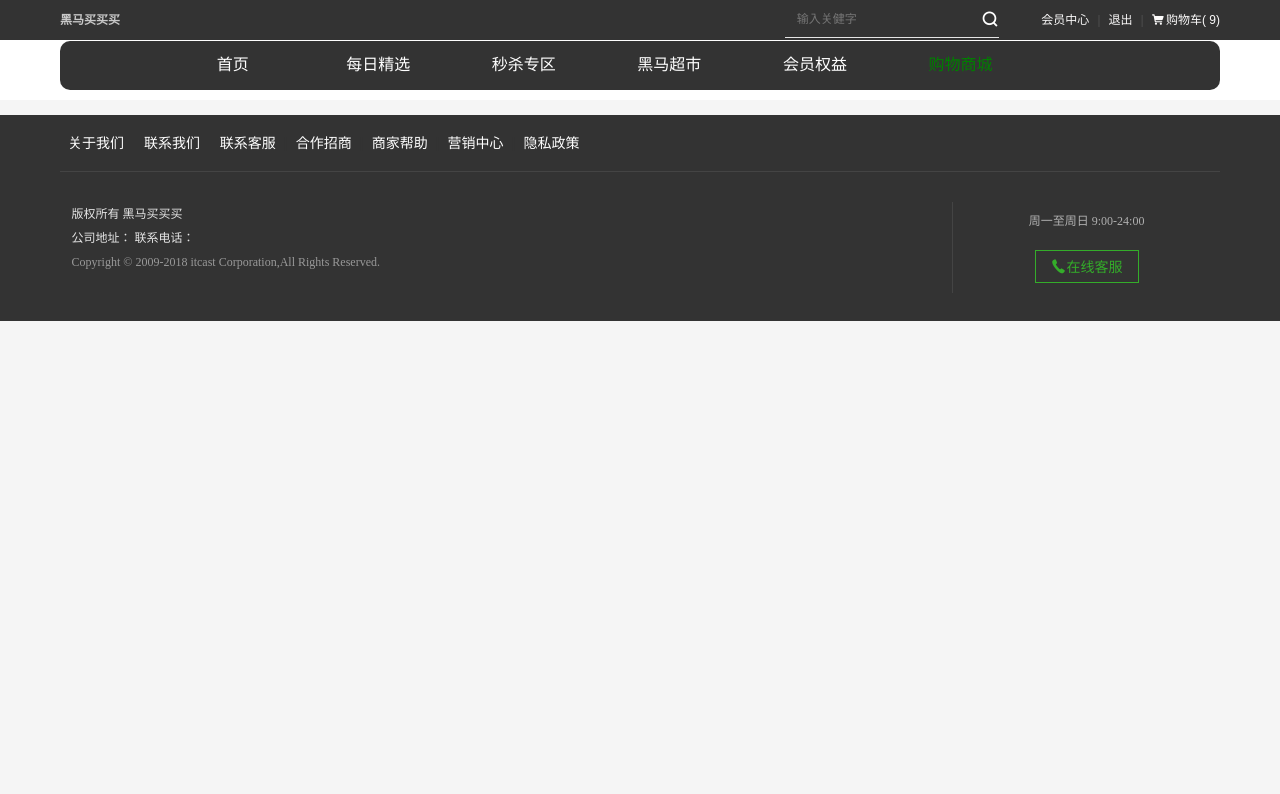
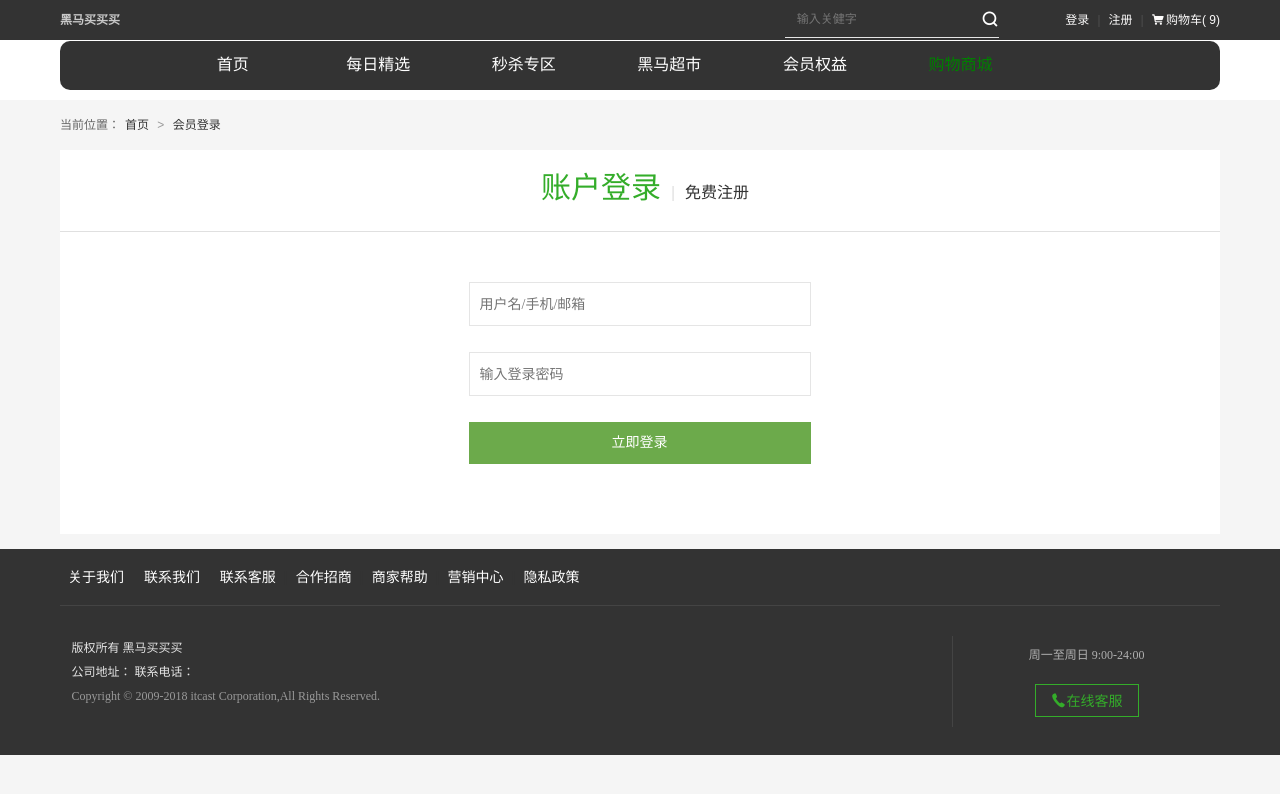
Before and after one commit to guodefate/Buy-buy-buy, a Vue app: page /#/login in a window 1280 px wide. Shown: the top 794 px of the page. Built offline with nearby package versions, Linux system fonts and the light colour scheme; no server answers; what iview, vue-product-zoomer would draw is missing.

Commit message:
完成了判断是否登录跳转到订单详情页面以及订单详情页面的渲染

```diff
--- a/package.json
+++ b/package.json
@@ -12,6 +12,7 @@
     "element-ui": "^2.4.11",
     "iview": "^3.1.5",
     "moment": "^2.22.2",
+    "v-distpicker": "^1.0.21",
     "vue": "^2.5.17",
     "vue-product-zoomer": "^2.0.11",
     "vue-router": "^3.0.1",
--- a/src/App.vue
+++ b/src/App.vue
@@ -11,16 +11,16 @@
             <a target="_blank" href="#"></a>
           </div>
           <div id="menu" class="right-box">
-            <span style="display: none;">
-              <a href="" class="">登录</a>
+            <span v-show="$store.state.islogin==false">
+              <router-link to="/login">登录</router-link>
               <strong>|</strong>
               <a href="" class="">注册</a>
               <strong>|</strong>
             </span>
-            <span>
+            <span v-show="$store.state.islogin==true">
               <a href="" class="">会员中心</a>
               <strong>|</strong>
-              <a>退出</a>
+            <a @click="logOut">退出</a>
               <strong>|</strong>
             </span>
 
@@ -127,7 +127,18 @@ export default {
   // created(){
   //    console.log(this.$store.state.count);
   // }
-
+ methods:{
+   logOut(){
+     this.$axios.get('site/account/logout').then(res=>{
+       console.log(res);
+       if(res.data.status===0){
+         this.$message(res.data.message);
+         this.$store.commit('changeLogin',false)
+       }
+        this.$router.push('/index');
+     })
+   }
+ }
 };
 </script>
 
--- /dev/null
+++ b/src/components/login.vue
@@ -0,0 +1,80 @@
+<template>
+    <div class="login">
+        <div class="section">
+            <div class="location">
+                <span>当前位置：</span>
+                <a href="/index.html">首页</a> &gt;
+                <a href="/login.html">会员登录</a>
+            </div>
+        </div>
+        <div class="section">
+            <div class="wrapper">
+                <div class="bg-wrap">
+                    <div class="nav-tit">
+                        <a class="selected" href="javascript:;">账户登录</a>
+                        <i>|</i>
+                        <a href="/register.html">免费注册</a>
+                    </div>
+
+                    <div id="loginform" name="loginform" class="login-box">
+                        <div class="input-box">
+                            <input id="txtUserName" v-model.trim="user_name" name="txtUserName" type="text" placeholder="用户名/手机/邮箱" maxlength="50">
+                        </div>
+                        <div class="input-box">
+                            <input id="txtPassword" v-model.trim="password" name="txtPassword" type="password" placeholder="输入登录密码" maxlength="16">
+                        </div>
+
+                        <div class="btn-box">
+                            <input id="btnSubmit" @click="login" name="btnSubmit" type="submit" value="立即登录">
+                        </div>
+                    </div>
+                </div>
+            </div>
+        </div>
+
+    </div>
+</template>
+<script>
+export default {
+  name: "login",
+  data: function() {
+    return {
+      user_name: "",
+      password: ""
+    };
+  },
+  methods: {
+    login() {
+      // 判断用户是否输入内容
+      if (this.user_name == "" || this.password == "") {
+        this.$message({
+          message: "需要输入内容哦",
+          type: "warning"
+        });
+      } else {
+        this.$axios
+          .post("site/account/login", {
+            user_name: this.user_name,
+            password: this.password
+          })
+          .then(res => {
+            // console.log(res)
+            if (res.data.status === 0) {
+              this.$message({
+                message: "恭喜你，登录成功",
+                type: "success"
+              });
+              this.$store.commit('changelogin',true);
+              //从哪里过来回到哪里去
+              this.$router.go(-1);
+            }else{
+                this.$message.error(res.data.message);
+            }
+          });
+      }
+    }
+  }
+};
+</script>
+<style>
+</style>
--- a/src/components/order.vue
+++ b/src/components/order.vue
@@ -44,101 +44,25 @@
                             <span>1、收货地址</span>
                         </h2>
                         <div id="orderForm" name="orderForm" url="">
-                            <div class="form-box address-info">
-                                <dl class="form-group">
-                                    <dt>收货人姓名：</dt>
-                                    <dd>
-                                        <input name="book_id" id="book_id" type="hidden" value="0">
-                                        <input name="accept_name" id="accept_name" type="text" class="input" value="" datatype="s2-20" sucmsg=" ">
-                                        <span class="Validform_checktip">*收货人姓名</span>
-                                    </dd>
-                                </dl>
-                                <dl class="form-group">
-                                    <dt>所属地区：</dt>
-                                    <dd>
-                                        <select id="province" name="province" class="select">
-                                            <option value="">所属省份</option>
-                                            <option value="北京市">北京市</option>
-                                            <option value="天津市">天津市</option>
-                                            <option value="河北省">河北省</option>
-                                            <option value="山西省">山西省</option>
-                                            <option value="内蒙古自治区">内蒙古自治区</option>
-                                            <option value="辽宁省">辽宁省</option>
-                                            <option value="吉林省">吉林省</option>
-                                            <option value="黑龙江省">黑龙江省</option>
-                                            <option value="上海市">上海市</option>
-                                            <option value="江苏省">江苏省</option>
-                                            <option value="浙江省">浙江省</option>
-                                            <option value="安徽省">安徽省</option>
-                                            <option value="福建省">福建省</option>
-                                            <option value="江西省">江西省</option>
-                                            <option value="山东省">山东省</option>
-                                            <option value="河南省">河南省</option>
-                                            <option value="湖北省">湖北省</option>
-                                            <option value="湖南省">湖南省</option>
-                                            <option value="广东省">广东省</option>
-                                            <option value="广西壮族自治区">广西壮族自治区</option>
-                                            <option value="海南省">海南省</option>
-                                            <option value="重庆市">重庆市</option>
-                                            <option value="四川省">四川省</option>
-                                            <option value="贵州省">贵州省</option>
-                                            <option value="云南省">云南省</option>
-                                            <option value="西藏自治区">西藏自治区</option>
-                                            <option value="陕西省">陕西省</option>
-                                            <option value="甘肃省">甘肃省</option>
-                                            <option value="青海省">青海省</option>
-                                            <option value="宁夏回族自治区">宁夏回族自治区</option>
-                                            <option value="新疆维吾尔自治区">新疆维吾尔自治区</option>
-                                            <option value="香港特别行政区">香港特别行政区</option>
-                                            <option value="澳门特别行政区">澳门特别行政区</option>
-                                            <option value="台湾省">台湾省</option>
-                                            <option value="其它">其它</option>
-                                        </select>
-                                        <select id="city" name="city" class="select">
-                                            <option value="">所属城市</option>
-                                        </select>
-                                        <select id="area" name="area" class="select" datatype="*" sucmsg=" ">
-                                            <option value="">所属地区</option>
-                                        </select>
-                                        <span class="Validform_checktip">*请选择您所在的地区</span>
-                                    </dd>
-                                </dl>
-                                <dl class="form-group">
-                                    <dt>详细地址：</dt>
-                                    <dd>
-                                        <input name="address" id="address" type="text" class="input" value="" datatype="*2-100" sucmsg=" ">
-                                        <span class="Validform_checktip">*除上面所属地区外的详细地址</span>
-                                    </dd>
-                                </dl>
-                                <dl class="form-group">
-                                    <dt>手机号码：</dt>
-                                    <dd>
-                                        <input name="mobile" id="mobile" type="text" class="input" value="" datatype="m" sucmsg=" ">
-                                        <span class="Validform_checktip">*收货人的手机号码</span>
-                                    </dd>
-                                </dl>
-                                <dl class="form-group">
-                                    <dt>联系电话：</dt>
-                                    <dd>
-                                        <input name="telphone" id="telphone" type="text" class="input" value="">
-                                        <span class="Validform_checktip">收货人的联系电话，非必填</span>
-                                    </dd>
-                                </dl>
-                                <dl class="form-group">
-                                    <dt>电子邮箱：</dt>
-                                    <dd>
-                                        <input name="email" id="email" type="text" class="input" value="">
-                                        <span class="Validform_checktip">方便通知订单状态，非必填</span>
-                                    </dd>
-                                </dl>
-                                <dl class="form-group">
-                                    <dt>邮政编码：</dt>
-                                    <dd>
-                                        <input name="post_code" id="post_code" type="txt" class="input code">
-                                        <span class="Validform_checktip">所在地区的邮政编码，非必填</span>
-                                    </dd>
-                                </dl>
-                            </div>
+                            <el-form :model="ruleForm" :rules="rules" ref="ruleForm" label-width="100px" class="demo-ruleForm">
+                                <el-form-item label="收货人姓名" prop="accept_name">
+                                    <el-input v-model="ruleForm.accept_name"></el-input>
+                                </el-form-item>
+                                <el-form-item label="所属地区" prop="area">
+                                    <v-distpicker @selected='selectedArea' :province="ruleForm.area.province.value" :city="ruleForm.area.city.value" :area="ruleForm.area.area.value"></v-distpicker>
+                                </el-form-item>
+                                <el-form-item label="详细地址" prop="address">
+                                    <el-input v-model="ruleForm.address"></el-input>
+                                </el-form-item>
+                                <el-form-item label="手机号码" prop="mobile">
+                                    <el-input v-model="ruleForm.mobile"></el-input>
+                                </el-form-item>
+                                <el-form-item label="电子邮箱" prop="email">
+                                    <el-input v-model="ruleForm.email"></el-input>
+                                </el-form-item>
+                                <el-form-item label="邮政编码" prop="post_code">
+                                    <el-input v-model="ruleForm.post_code"></el-input>
+                                </el-form-item>
                                 <h2 class="slide-tit">
                                     <span>2、支付方式</span>
                                 </h2>
@@ -178,24 +102,24 @@
                                             <th width="84" align="center">购买数量</th>
                                             <th width="104" align="left">金额(元)</th>
                                         </tr>
-                                    <tr>
+                                        <tr v-for="(item, index) in goodsList" :key="item.id">
                                             <td width="68">
                                                 <a target="_blank" href="/goods/show-89.html">
-                                                <img src="http://39.108.135.214:8899/upload/201504/20/thumb_201504200046589514.jpg" class="img">
+                                                    <img :src="item.img_url" class="img">
                                                 </a>
                                             </td>
                                             <td>
-                                            <a target="_blank" href="/goods/show-89.html">小米（Mi）小米Note 16G双网通版</a>
+                                                <a target="_blank" href="/goods/show-89.html">{{item.title}}</a>
                                             </td>
                                             <td>
                                                 <span class="red">
-                                                ￥2299.00
+                                                    {{item.sell_price}}
                                                 </span>
                                             </td>
-                                        <td align="center">1</td>
+                                            <td align="center">{{item.buycount}}</td>
                                             <td>
                                                 <span class="red">
-                                                ￥2299.00
+                                                    {{item.sell_price*item.buycount}}
                                                 </span>
                                             </td>
                                         </tr>
@@ -217,8 +141,8 @@
                                     <div class="right-box">
                                         <p>
                                             商品
-                                        <label class="price">1</label> 件&nbsp;&nbsp;&nbsp;&nbsp; 商品金额：￥
-                                        <label id="goodsAmount" class="price">2299.00</label> 元&nbsp;&nbsp;&nbsp;&nbsp;
+                                            <label class="price">{{goodNum}}</label> 件&nbsp;&nbsp;&nbsp;&nbsp; 商品金额：￥
+                                            <label id="goodsAmount" class="price">{{goodPrice}}</label> 元&nbsp;&nbsp;&nbsp;&nbsp;
                                         </p>
                                         <p>
                                             运费：￥
@@ -234,6 +158,7 @@
                                         </p>
                                     </div>
                                 </div>
+                            </el-form>
                         </div>
                     </div>
                 </div>
@@ -243,8 +168,130 @@
     </div>
 </template>
 <script>
+import VDistpicker from "v-distpicker";
+
 export default {
   name: "order",
+  data: function() {
+    //自定义校验规则 函数 会被element-ui 内部调用 手机号码
+    var validateMobile = (rule, value, callback) => {
+      if (value === "") {
+        callback(new Error("请输入手机号码"));
+      } else {
+        // 非空 格式验证
+        // 正则表达式的规则
+        let reg = /^(0|86|17951)?(13[0-9]|15[012356789]|166|17[3678]|18[0-9]|14[57])[0-9]{8}$/;
+        //用正规判断对错
+        if (reg.test(value) == true) {
+          callback();
+        } else {
+          callback(new Error("输入的手机号码有误"));
+        }
+      }
+    };
+    //邮箱验证码
+    var validateEmail = (rule, value, callback) => {
+      if (value === "") {
+        callback(new Error("请输入邮箱号码"));
+      } else {
+        // 非空 格式验证
+        // 正则表达式的规则
+        let reg = /\w+([-+.]\w+)*@\w+([-.]\w+)*\.\w+([-.]\w+)*/;
+        //用正规判断对错
+        if (reg.test(value) == true) {
+          callback();
+        } else {
+          callback(new Error("输入的邮箱号码有误"));
+        }
+      }
+    };
+    //邮政邮编
+    var validatePostCode = (rule, value, callback) => {
+      if (value === "") {
+        callback(new Error("请输入邮政编码"));
+      } else {
+        // 非空 格式验证
+        // 正则表达式的规则
+        let reg = /^[1-9]\d{5}(?!\d)$/;
+        //用正规判断对错
+        if (reg.test(value) == true) {
+          callback();
+        } else {
+          callback(new Error("输入的邮政编码有误"));
+        }
+      }
+    };
+
+    return {
+      ids: "",
+      goodsList: [],
+      //商品总件数
+      goodNum: 0,
+      // 商品总价钱
+      goodPrice: 0,
+      //element-ui的数据
+      ruleForm: {
+        //收货人姓名
+        accept_name: "",
+        // 收货人地址
+        address: "",
+        //收货人手机号
+        mobile: "",
+        // 电子邮箱
+        email: "",
+        //邮政编码
+        post_code: "",
+        // 地区
+        area: {
+          province: { code: "140000", value: "山西省" },
+          city: { code: "140100", value: "太原市" },
+          area: { code: "140106", value: "迎泽区" }
+        }
+      },
+      //验证规则
+      rules: {
+        accept_name: [
+          { required: true, message: "请输入收货人姓名", trigger: "change" },
+          {
+            min: 2,
+            max: 10,
+            message: "长度在 2 到 10 个字符",
+            trigger: "change"
+          }
+        ],
+        address: [
+          { required: true, message: "请输入详细地址", trigger: "change" },
+          { min: 3, max: 50, message: "不符合地址规范", trigger: "change" }
+        ],
+        mobile: [{ validator: validateMobile, trigger: "change" }],
+        email: [{ validator: validateEmail, trigger: "change" }],
+        post_code: [{ validator: validatePostCode, trigger: "change" }]
+      }
+    };
+  },
+  methods: {
+    selectedArea(newArea) {
+      console.log(newArea);
+    }
+  },
+  created() {
+    //   console.log(this.$route);
+    this.ids = this.$route.params.ids;
+    this.$axios
+      .get(`site/validate/order/getgoodslist/${this.ids}`)
+      .then(res => {
+        console.log(res);
+        this.goodsList = res.data.message;
+        res.data.message.forEach(v => {
+          v.buycount = this.$store.state.cartData[v.id];
+          this.goodNum += v.buycount;
+          this.goodPrice += v.buycount * v.sell_price;
+        });
+      });
+  },
+  //组件内注册
+  components: { VDistpicker }
+
   //编程式导航
   //   created() {
   //     this.$axios.get("site/account/islogin").then(res => {
--- a/src/components/shopCart.vue
+++ b/src/components/shopCart.vue
@@ -107,7 +107,7 @@
                     <div class="cart-foot clearfix">
                         <div class="right-box">
                             <button class="button" onclick="javascript:location.href='/index.html';">继续购物</button>
-                            <router-link to="/order">
+                            <router-link :to="'/order/'+selectedIds">
                             <button class="submit">立即结算</button>
                             </router-link>
                         </div>
@@ -158,6 +158,18 @@ export default {
   },
 //计算属性
    computed:{
+    // 计算选中的全部商品id
+        selectedIds(){
+         let ids="";
+         this.goodList.forEach(v=>{
+             if(v.isSelected==true){
+                 ids+=v.id;
+                 ids+=',';
+             }
+         })
+         ids=ids.slice(0,ids.length-1)
+         return ids;
+      },
     // 选中的个数
     selectedCount(){
         let num=0;
```
Also changed, not shown: src/main.js (+65 -33 lines). Lines whose indentation alone changed are shown as unchanged.
